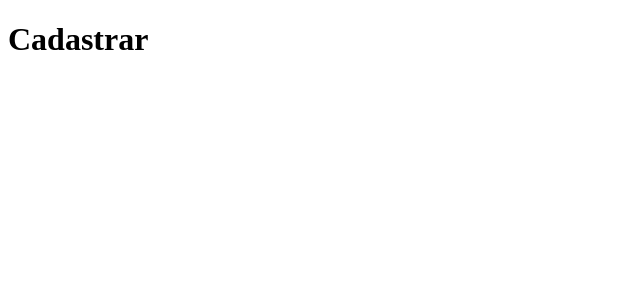
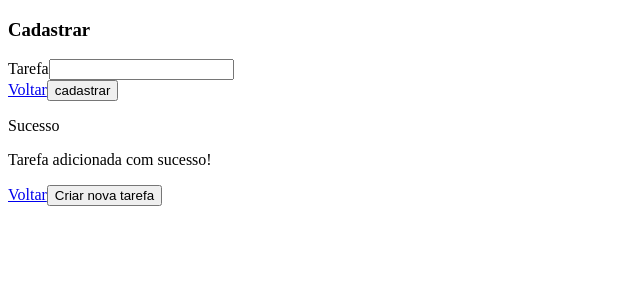
Before and after one commit to Matheus-Msantos/gerenciador-de-tarefas, a React (Create React App) app in the folder my-app/: page /cadastrar in a window 1280 px wide. Shown: the top 300 px of the page, without its empty margins (0-640 px from the left). Built offline with nearby package versions, Linux system fonts and the light colour scheme.

Commit message:
Estrutura de castrado de tarefa

```diff
--- a/my-app/src/Cadastrar/Cadastrar-tarefa.js
+++ b/my-app/src/Cadastrar/Cadastrar-tarefa.js
@@ -3,7 +3,41 @@ import React from 'react';
 function CadastrarTarefa() {
 
     return (
-        <h1>Cadastrar</h1>
+        <div className="g-cadastrar-container">
+            <h3>Cadastrar</h3>
+
+            <section className="g-cadastrar-section">
+                <form>
+                    <label>Tarefa</label>
+                    <input
+                        type="text"
+                        name="newTarefa"
+                        minLength="5"
+                        maxLength="100"
+                        required
+                    />
+
+                    <div className="g-cadastrar-grupo-btn">
+                        <a className="g-btn-back" href="/">Voltar</a>
+                        <button className="g-btn-submit" type="submit">cadastrar</button>
+                    </div>
+                </form>
+            </section>
+
+            <div className="g-cadastrar-modal-overley"></div>
+            <div className="g-cadastrar-modal-container">
+                <div className="g-cadastrar-modal-header">
+                    <p>Sucesso</p>
+                </div>
+                <div className="g-cadastrar-modal-body">
+                    <p>Tarefa adicionada com sucesso!</p>
+                </div>
+                <div className="g-cadastrar-modal-footer">
+                    <a href="/" className="g-btn-back">Voltar</a>
+                    <button className="g-cadastrar-modal-btn--new">Criar nova tarefa</button>
+                </div>
+            </div>
+        </div>
     );
 
 }
--- a/my-app/src/Listar/Listar-tarefas.js
+++ b/my-app/src/Listar/Listar-tarefas.js
@@ -2,7 +2,9 @@ import React from 'react';
 
 function ListarTarefas() {
     return (
-        <h1>Listar</h1>
+        <div className="g-listar-container">
+            <a href="/cadastrar">Nova tarefa</a>
+        </div>
     );
 }
 
```
